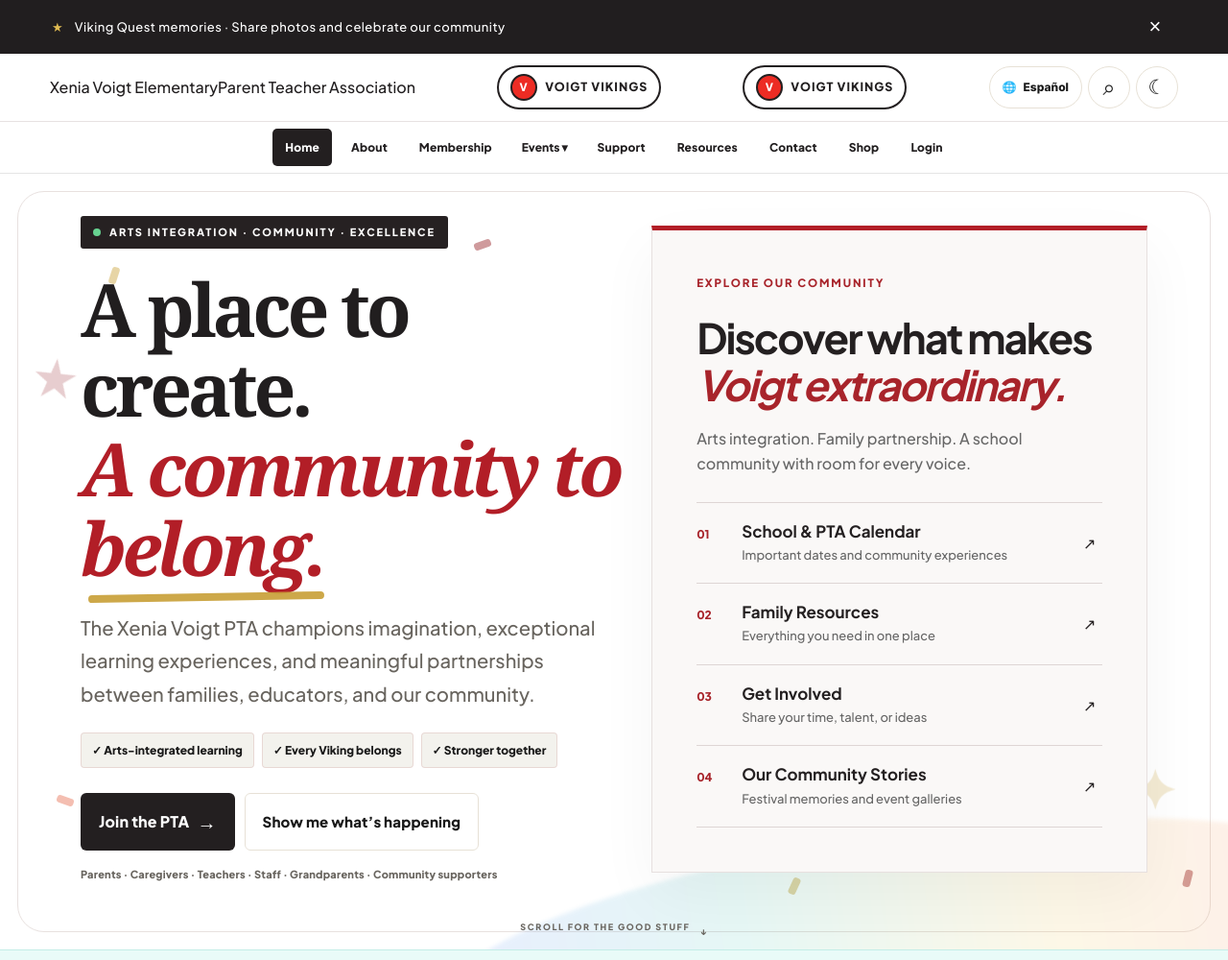
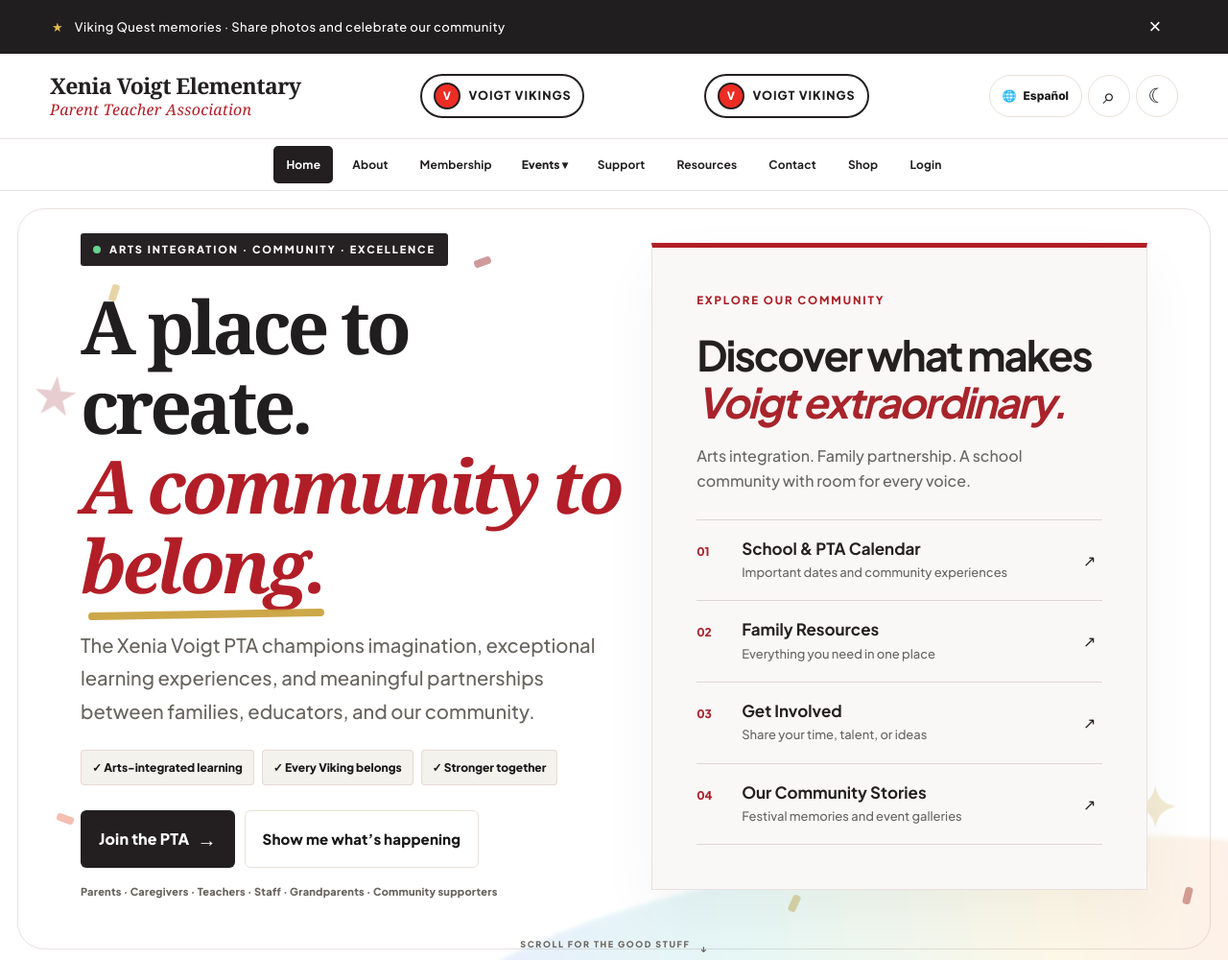
Before and after one commit to officiallightningdispatch/XeniaVoigtPTA, a website: page index.html in a window 1280 px wide. Shown: the top 1000 px of the page at 96% size. Drawn offline with Linux system fonts and the light colour scheme.

Commit message:
Style collegiate PTA header with refined serif typography

```diff
--- a/voigt-brand.css
+++ b/voigt-brand.css
@@ -52,3 +52,12 @@
 .hype-copy h1 br{display:block!important}.hype-copy h1 em{display:inline!important}
 @media(max-width:960px){.hype-grid{gap:32px!important}.academy-directory{max-width:none}.hype-stage{min-height:0!important}}
 @media(max-width:640px){.brand .voigt-wordmark{font-size:14px!important;padding-right:4px!important}.brand-title{font-size:15px!important}.brand-sub{font-size:10px!important}.academy-directory{padding:24px 20px!important}.academy-directory h2{font-size:32px!important}.hype-copy h1{font-size:clamp(2.7rem,11vw,4.1rem)!important}.hype-copy h1 br{display:block!important}.hype-hero{padding-top:28px!important}.hype-proof{justify-content:flex-start!important}.hype-proof span{font-size:11px!important}.hype-kicker{font-size:9px!important;letter-spacing:.1em!important}}
+
+/* Refined PTA institutional header */
+.site-header .brand{display:flex;align-items:center;gap:12px;text-decoration:none!important;padding:9px 0!important}
+.brand-academic{display:flex;flex-direction:column;gap:3px;min-width:0}
+.brand-academic-name{font:700 clamp(17px,2vw,23px)/1.08 Georgia,'Times New Roman',serif;letter-spacing:-.025em;color:#231f20}
+.brand-academic-pta{font:italic 500 clamp(12px,1.35vw,16px)/1.15 Georgia,'Times New Roman',serif;color:#b21e27;letter-spacing:.015em}
+.site-header{box-shadow:none!important;border-bottom:1px solid #e9e3e2!important}
+.nav-inner a{font-size:.84rem!important;font-weight:650!important}
+@media(max-width:760px){.brand-academic-name{font-size:clamp(15px,4vw,19px)}.brand-academic-pta{font-size:clamp(11px,3vw,14px)}.site-header .brand{max-width:calc(100vw - 158px)}}
```
